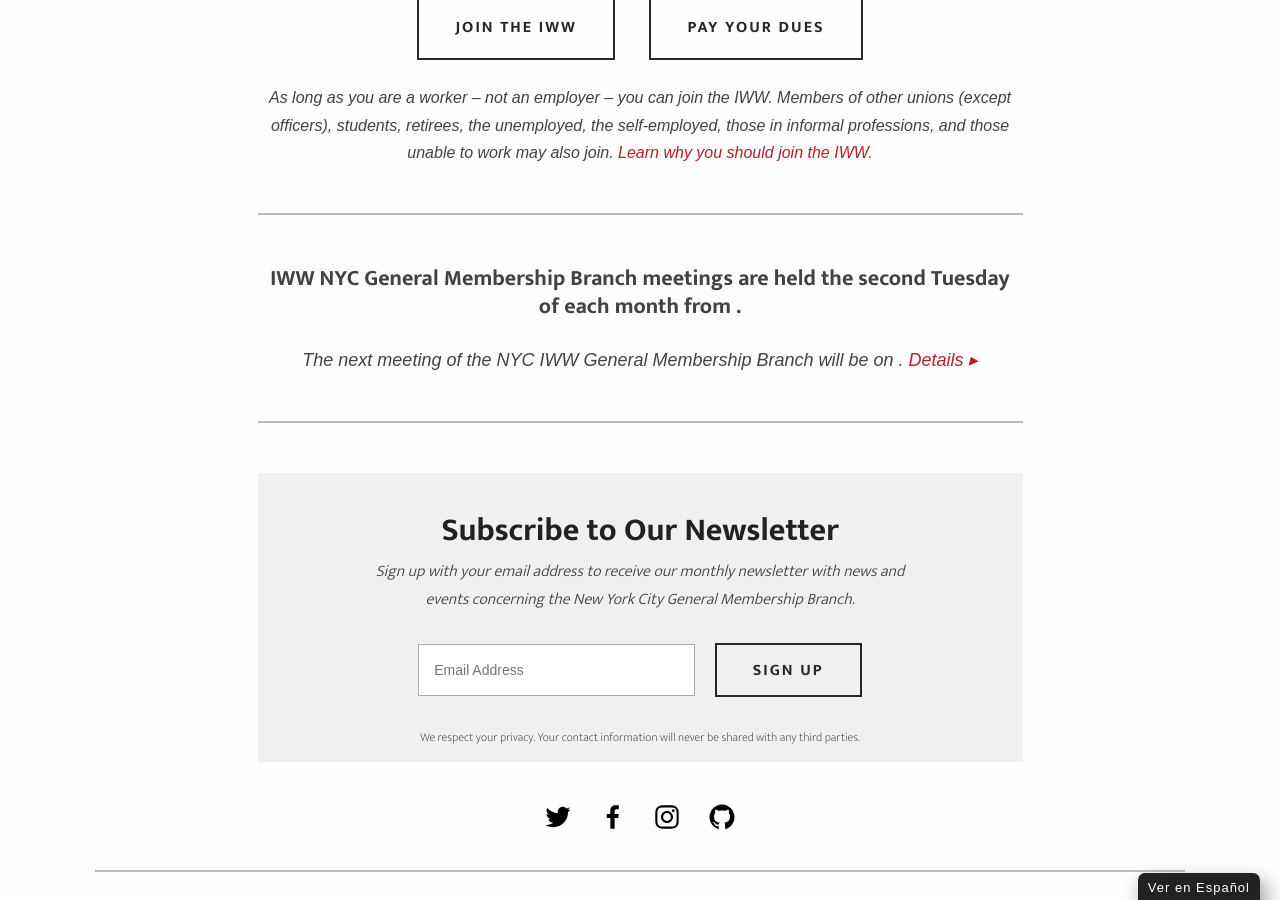
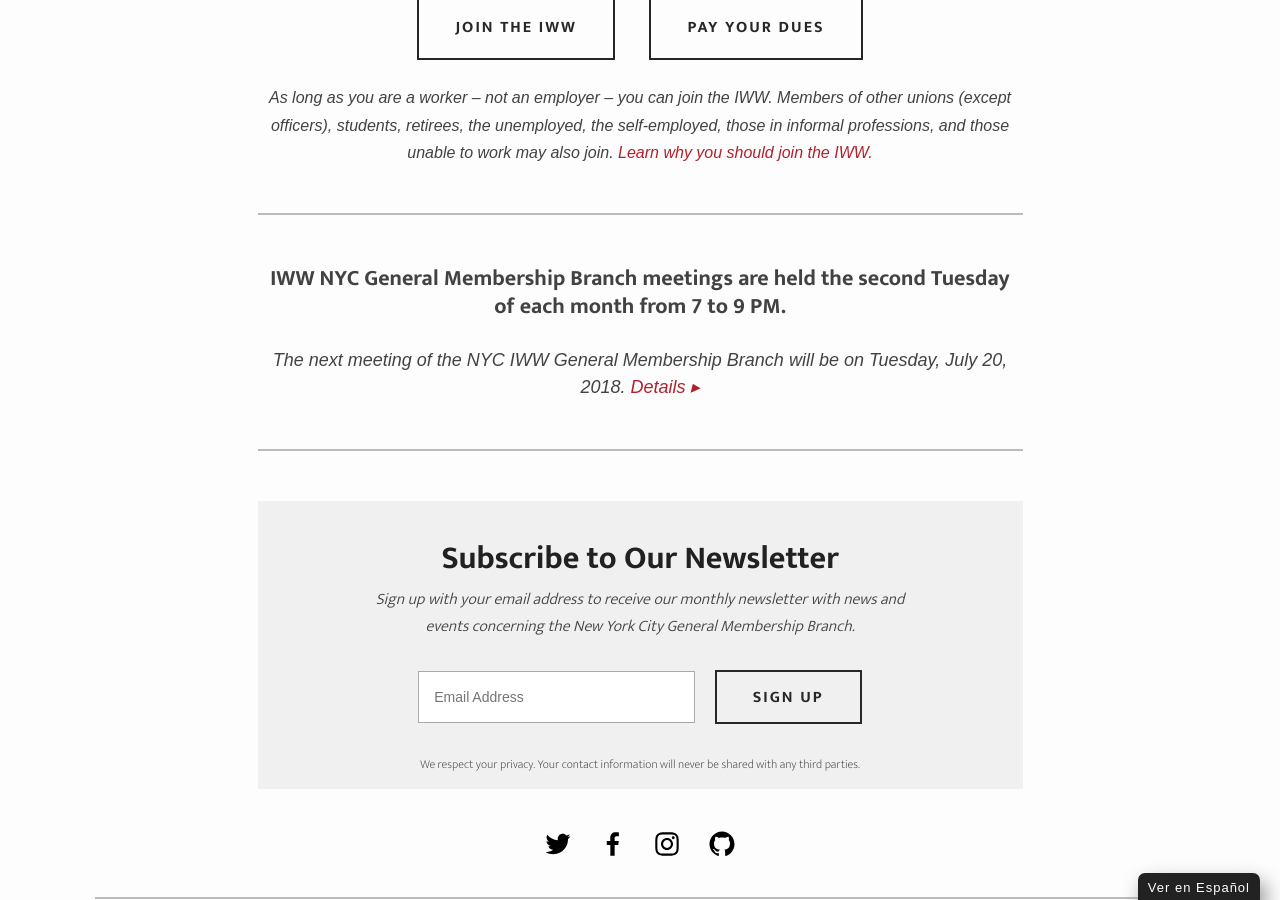
Before and after one commit to vancouveriww/vancouveriww.github.io, a Jekyll site: the page built from index.html, in a window 1280 px wide and 900 px high, scrolled down 790 px. Built offline with Jekyll 4.4.1, drawn with Linux system fonts in a browser that asks for light colours; some web fonts are replaced; some of the changed text lies outside the part shown.

Commit message:
Update _config.yml

```diff
--- a/_config.yml
+++ b/_config.yml
@@ -7,3 +7,7 @@
 github_username: iwwnyc
 facebook_username: nyciww
 instagram_username: iwwnyc
+
+next_meeting_url: /events/november-2018/
+next_meeting_date: Tuesday, July 20, 2018
+meeting_time: 7 to 9 PM
```
